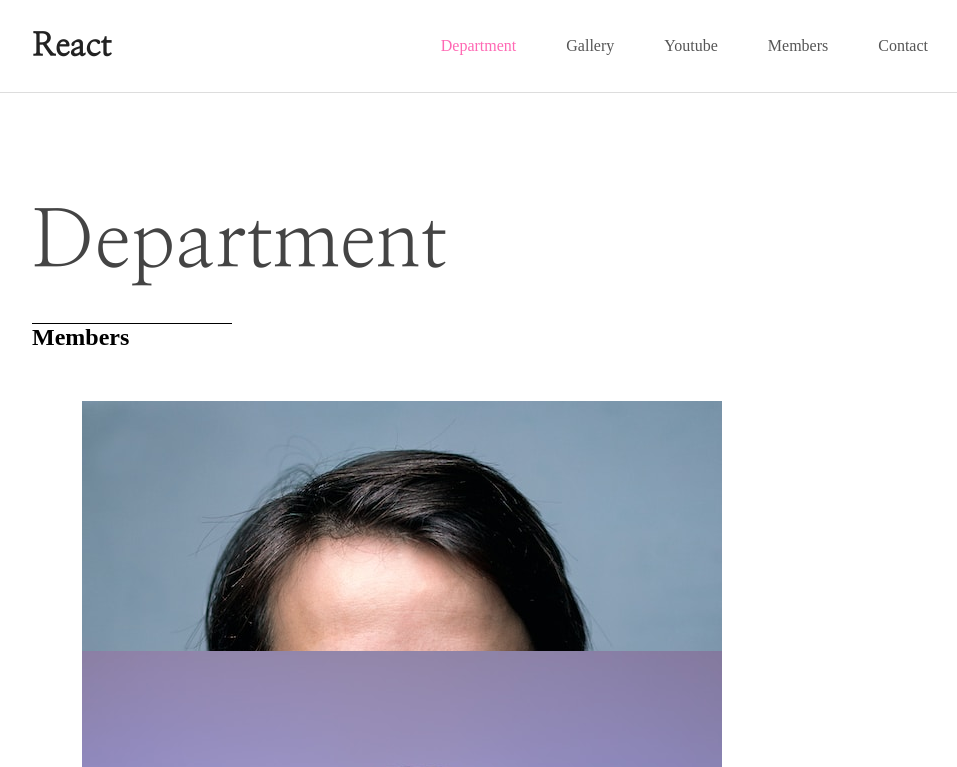
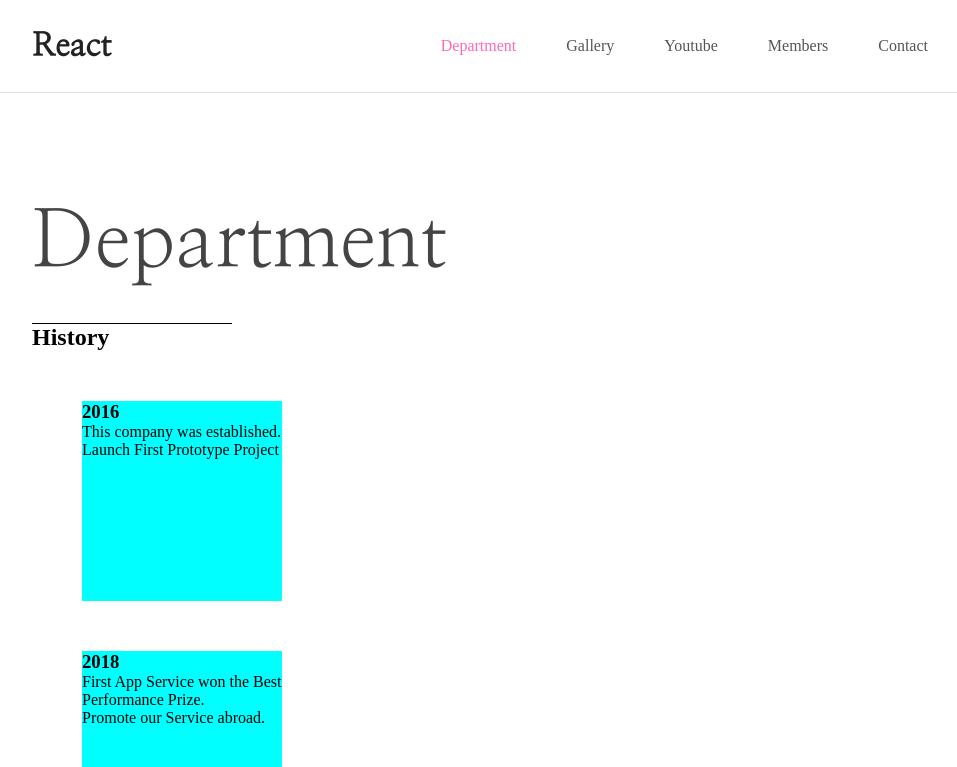
Before and after one commit to yul-dev-k/learning-react, a React (Create React App) app: page /department in a window 1280 px wide. Shown: the top 767 px of the page, without its empty margins (160-1117 px from the left). Built offline with nearby package versions, Linux system fonts and the light colour scheme.

Commit message:
fetch 데이터 함수 추가 및 분리

```diff
--- a/src/components/sub/department/Department.jsx
+++ b/src/components/sub/department/Department.jsx
@@ -15,17 +15,37 @@ const path = process.env.PUBLIC_URL;
 export default function Department() {
   const [Title, setTitle] = useState("");
   const [Department, setDepartment] = useState([]);
+  const [History, setHistory] = useState([]);
 
   useEffect(() => {
-    fetch(`${path}/DB/department.json`)
+    fetchData(`${path}/DB/department.json`, setDepartment, setTitle);
+  }, []);
+  useEffect(() => {
+    fetchData(`${path}/DB/history.json`, setHistory, setTitle);
+  }, []);
+
+  function fetchData(url, setValue, setKey) {
+    fetch(url)
       .then((data) => data.json())
       .then((json) => {
-        setTitle(Object.keys(json)[0]);
-        setDepartment(Object.values(json)[0]);
+        setKey && setKey(Object.keys(json)[0]);
+        setValue(Object.values(json)[0]);
       });
-  }, []);
+  }
   return (
     <Layout title={"Department"}>
+      <section id="historyBox">
+        <h2>{Title.charAt(0).toUpperCase() + Title.slice(1)}</h2>
+        {History.map((el) => (
+          <article>
+            <h3>{Object.keys(el)}</h3>
+            <ul>
+              {Object.values(el).map((txt) => txt.map((el) => <li>{el}</li>))}
+            </ul>
+          </article>
+        ))}
+      </section>
+
       <section id="memberBox">
         <h2>{Title.charAt(0).toUpperCase() + Title.slice(1)}</h2>
         {Department.map((member, idx) => (
```
